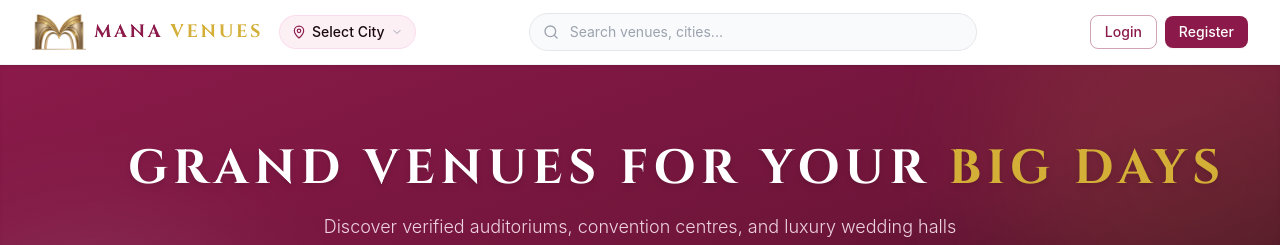
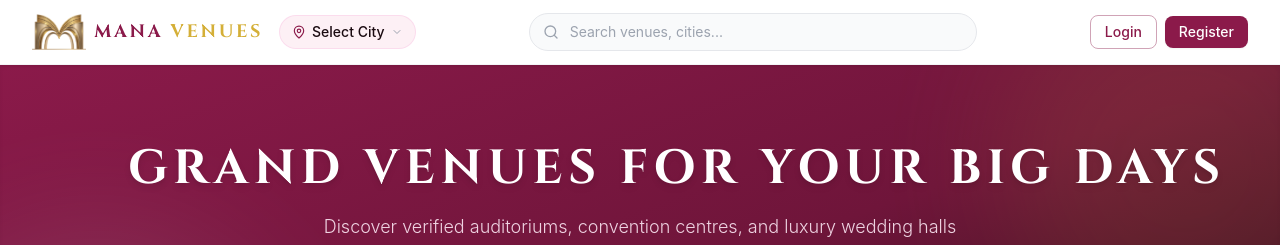
Before and after one commit to abees-io/mana-venues, a React (Vite) app in the folder wed-app/: page / in a window 1280 px wide. Shown: the top 245 px of the page. Built offline with nearby package versions, Linux system fonts and the light colour scheme; no server answers; the database is empty.

Commit message:
style: render tagline in a single uniform color

```diff
--- a/wed-app/src/pages/AuthPage.tsx
+++ b/wed-app/src/pages/AuthPage.tsx
@@ -85,7 +85,7 @@ export default function AuthPage() {
             className="text-xs uppercase tracking-[0.14em] text-brand-dark/70 font-semibold mt-1"
             style={{ fontFamily: "'Cinzel', serif" }}
           >
-            Grand venues for your <span className="text-brand-secondary">big days</span>
+            Grand venues for your big days
           </p>
           <p className="text-gray-500 text-xs sm:text-sm mt-3">
             {isRegister ? 'Create your account to get started' : 'Welcome back — sign in to continue'}
--- a/wed-app/src/pages/HomePage.tsx
+++ b/wed-app/src/pages/HomePage.tsx
@@ -114,7 +114,7 @@ export default function HomePage() {
             className="hero-animate text-2xl sm:text-3xl md:text-4xl lg:text-5xl font-bold tracking-[0.06em] sm:tracking-[0.12em] text-white uppercase drop-shadow-md whitespace-normal sm:whitespace-nowrap"
             style={{ fontFamily: "'Cinzel', serif" }}
           >
-            Grand Venues for Your <span className="text-brand-secondary">Big Days</span>
+            Grand Venues for Your Big Days
           </h1>
 
           <p className="hero-animate text-base sm:text-lg text-pink-100/90 max-w-2xl mx-auto font-light">
```
